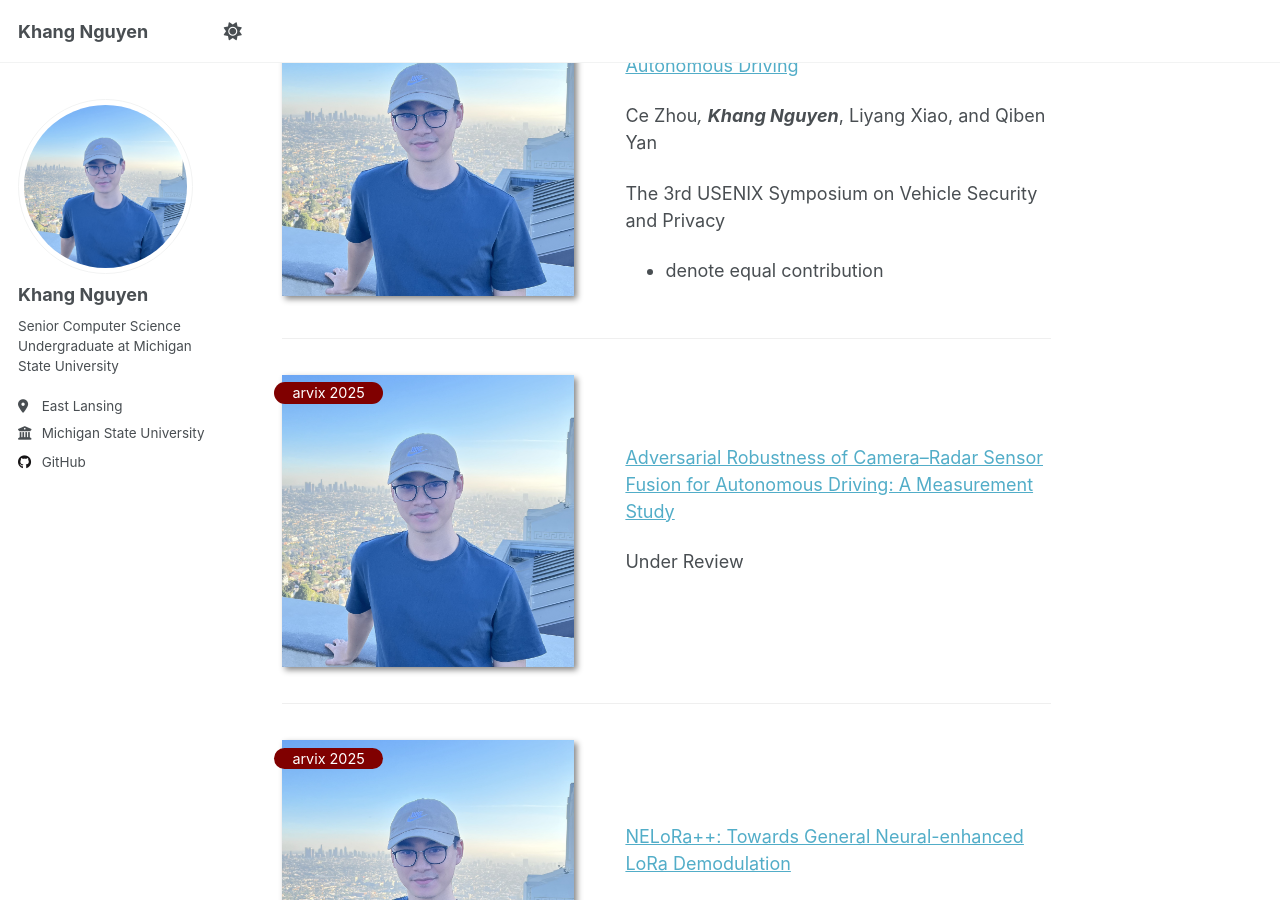
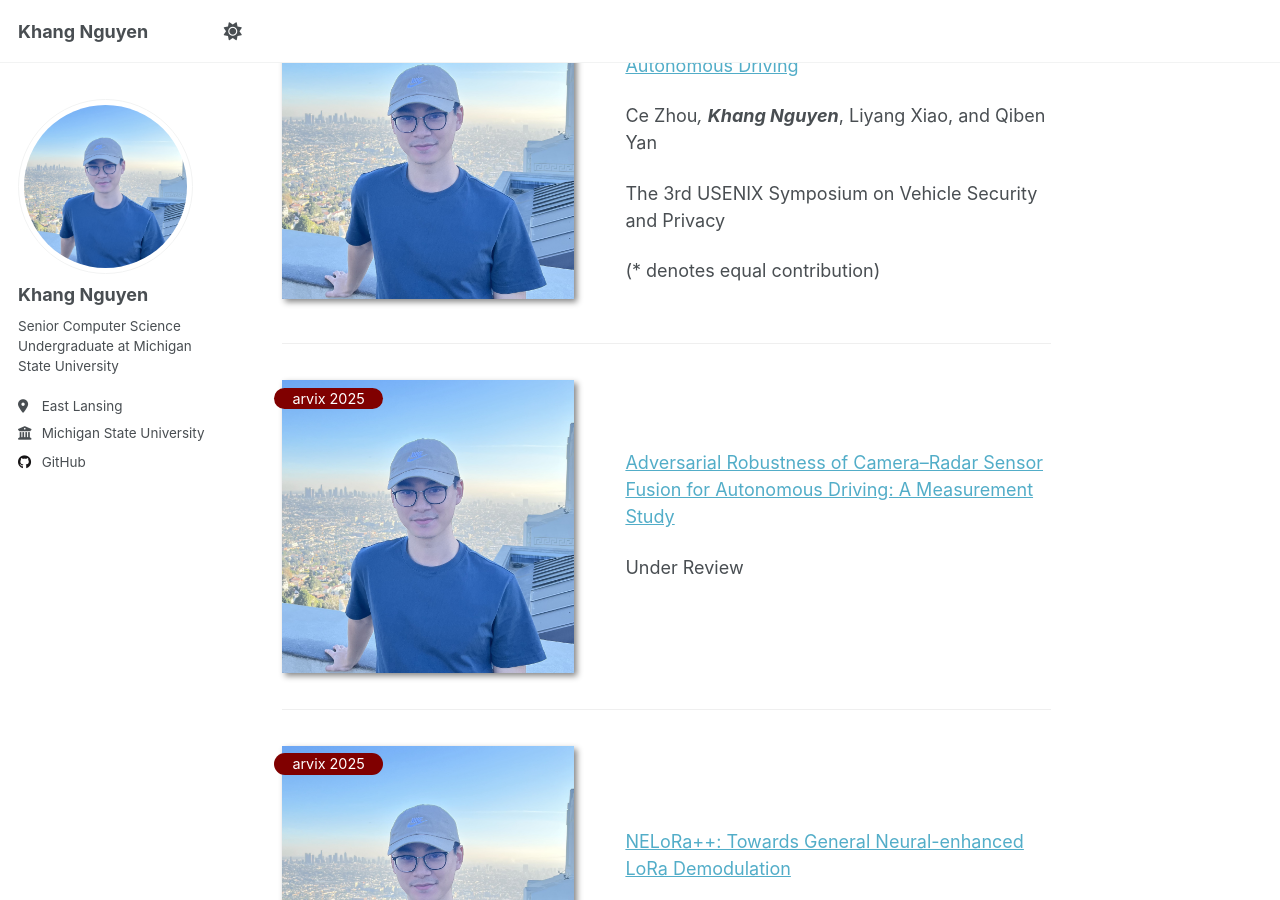
Before and after one commit to nguyenhuykhang/nguyenhuykhang.github.io, a Jekyll site: the page built from _pages/about.md, in a window 1280 px wide and 900 px high, scrolled down 1223 px. Built offline with Jekyll 4.4.1, drawn with Linux system fonts in a browser that asks for light colours; a script that is not in the unit is left out.

Commit message:
Update about.md

```diff
--- a/_pages/about.md
+++ b/_pages/about.md
@@ -47,7 +47,7 @@ Ce Zhou*, **Khang Nguyen***, Liyang Xiao, and Qiben Yan
 
 The 3rd USENIX Symposium on Vehicle Security and Privacy
 
-* denote equal contribution
+(* denotes equal contribution)
 
 </div>
 </div>
```
